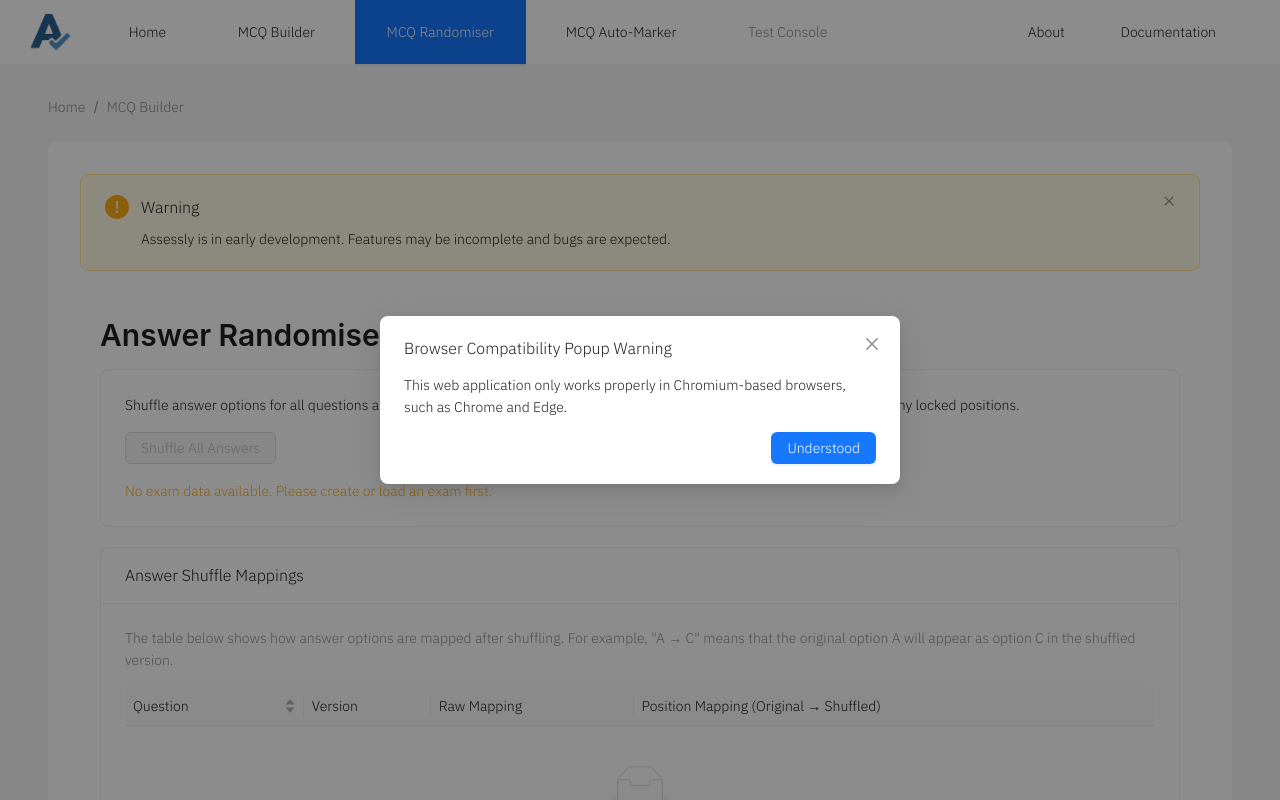
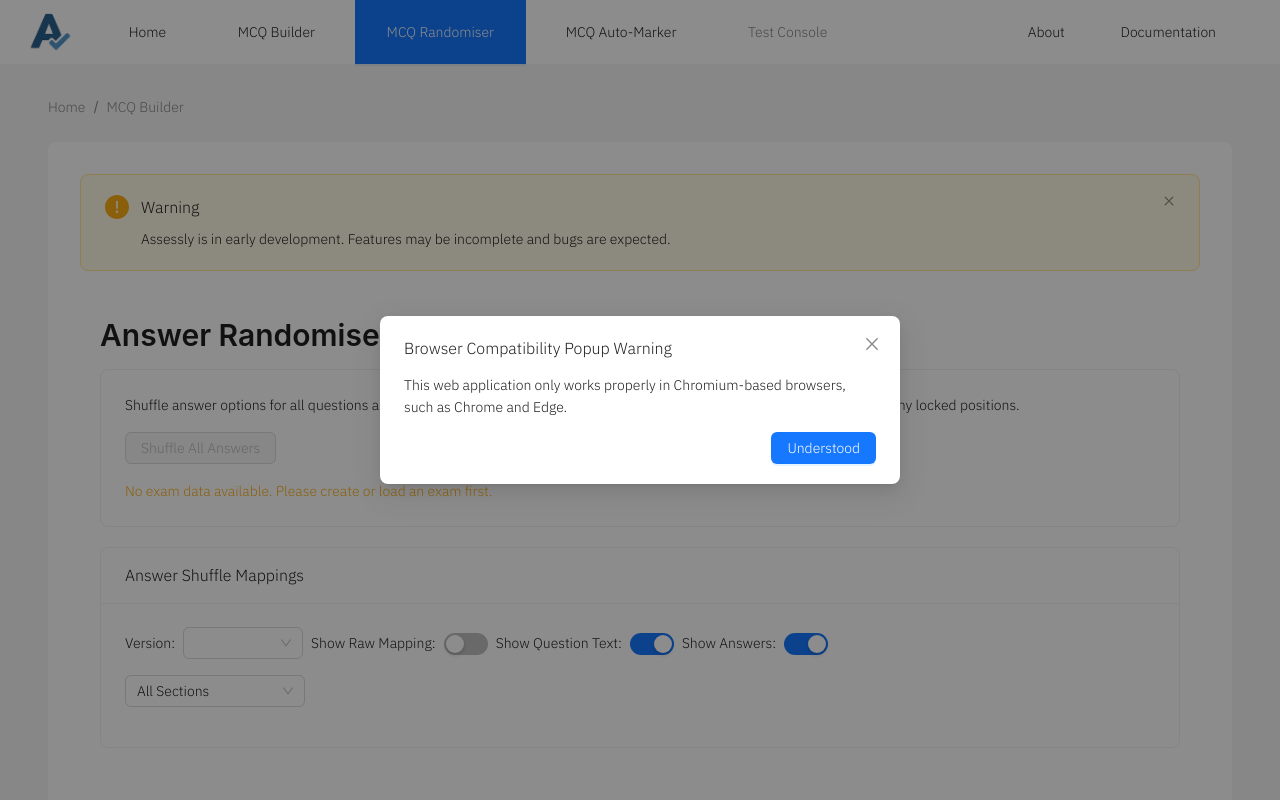
Before and after one commit to uoa-compsci399-2025-s1/capstone-project-2025-s1-team-11, a React (Vite) app in the folder client/: page /randomiser in a window 1280 px wide. Shown: the top 800 px of the page. Built offline with nearby package versions, Linux system fonts and the light colour scheme.

Commit message:
randomiser options by version, toggles for raw data, questions/answers

```diff
--- a/client/src/components/RandomisedExamDisplay.jsx
+++ b/client/src/components/RandomisedExamDisplay.jsx
@@ -1,3 +1,5 @@
+//unused, can probs be deleted
+
 import React, { useState } from "react";
 import { Typography, Tabs, Table } from "antd";
 
--- a/client/src/pages/randomiser.jsx
+++ b/client/src/pages/randomiser.jsx
@@ -1,29 +1,39 @@
 // src/pages/ExamFileManager.jsx
 import React, { useState } from "react";
 import { useDispatch, useSelector } from "react-redux";
-import { Button, Table, Card, Space, Typography } from "antd";
-import { regenerateShuffleMaps } from "../store/exam/examSlice"; // Your existing reducer
+import { Button, Table, Card, Space, Typography, Switch, Select, Spin } from "antd";
+import { regenerateShuffleMaps } from "../store/exam/examSlice"; // your existing reducer
 import { selectExamData, selectAllQuestionsFlat } from "../store/exam/selectors";
 
 const { Title, Text } = Typography;
 
 const Randomiser = () => {
+    // redux setup
     const dispatch = useDispatch();
     const exam = useSelector(selectExamData);
     const questions = useSelector(selectAllQuestionsFlat);
-    //const [hasShuffled, setHasShuffled] = useState(false);
+    // local ui state
+    const [selectedVersion, setSelectedVersion] = useState(exam?.versions?.[0] || '');
+    const [showRaw, setShowRaw] = useState(false);
+    const [isShuffling, setIsShuffling] = useState(false);
+    const [selectedSection, setSelectedSection] = useState("All");
+    const [showQuestion, setShowQuestion] = useState(true);
+    const [showAnswers, setShowAnswers] = useState(true);
 
+    // function to handle shuffling answers for all questions
     const handleShuffleAnswers = () => {
       if (!exam) {
         console.error("No exam data available to shuffle");
         return;
       }
-
-        dispatch(regenerateShuffleMaps()); // Using your existing reducer
-        //setHasShuffled(true);
+      setIsShuffling(true);
+      setTimeout(() => {
+        dispatch(regenerateShuffleMaps());
+        setIsShuffling(false);
+      }, 600);
     };
 
-    // Format mapping data for display
+    // format mapping data for display in table
     const getShuffleMappingData = () => {
         if (!questions || questions.length === 0) return [];
 
@@ -40,20 +50,21 @@ const Randomiser = () => {
                 }];
             }
 
-            // Create rows for each version
+            // create rows for each version of shuffle map
             return answerShuffleMaps.map((mapping, versionIndex) => ({
                 key: `q${questionNumber}-v${versionIndex + 1}`,
                 questionNumber,
                 version: exam.versions[versionIndex],
                 mapping: mapping.join(", "),
-                // Create map from original position to shuffled position
+                // create map from original position to shuffled position
                 mappingDetails: mapping
                     .map((pos, idx) => `${String.fromCharCode(65 + idx)} → ${String.fromCharCode(65 + pos)}`)
                     .join(", ")
             }));
-        }).flat(); // Flatten the nested arrays
+        }).flat(); // flatten the nested arrays
     };
 
+    // columns definition for the table display (currently not used in JSX)
     const columns = [
         {
             title: "Question",
@@ -78,43 +89,144 @@ const Randomiser = () => {
         }
     ];
 
+    // main render of the component
     return (
       <div style={{ padding: "20px" }}>
+        {/* page title */}
         <Title level={2}>Answer Randomiser</Title>
 
+        {/* card containing shuffle button and description */}
         <Card style={{ marginBottom: "20px" }}>
           <Space direction="vertical" size="middle" style={{ width: "100%" }}>
-                    <div>
+            {/* description text */}
             <Text>
               Shuffle answer options for all questions and versions of the exam.
               This will randomize the order of answers while respecting any locked positions.
             </Text>
-                    </div>
 
-                    <Button
-                        type="primary"
-                        onClick={handleShuffleAnswers}
-                        disabled={!exam}
-                    >
+            {/* button to trigger shuffle */}
+            <Button type="primary" onClick={handleShuffleAnswers} disabled={!exam}>
               Shuffle All Answers
             </Button>
 
+            {/* warning text if no exam data */}
             {!exam && (
               <Text type="warning">No exam data available. Please create or load an exam first.</Text>
             )}
           </Space>
         </Card>
+
+        {/* card containing shuffle mappings and controls */}
         <Card title="Answer Shuffle Mappings">
-                <Text type="secondary" style={{ marginBottom: "16px", display: "block" }}>
-                    The table below shows how answer options are mapped after shuffling.
-                    For example, "A → C" means that the original option A will appear as option C in the shuffled version.
+          {/* dropdowns and switches to control displayed data */}
+          <div style={{ marginBottom: 16 }}>
+            <Space wrap>
+              <Text strong>Version:</Text>
+              <Select
+                value={selectedVersion}
+                onChange={(value) => setSelectedVersion(value)}
+                style={{ width: 120 }}
+              >
+                {exam?.versions?.map((v, idx) => (
+                  <Select.Option key={idx} value={v}>
+                    {v}
+                  </Select.Option>
+                ))}
+              </Select>
+              <Space>
+                <Text strong>Show Raw Mapping:</Text>
+                <Switch checked={showRaw} onChange={(checked) => setShowRaw(checked)} />
+              </Space>
+              <Space>
+                <Text strong>Show Question Text:</Text>
+                <Switch checked={showQuestion} onChange={(checked) => setShowQuestion(checked)} />
+              </Space>
+              <Space>
+                <Text strong>Show Answers:</Text>
+                <Switch checked={showAnswers} onChange={(checked) => setShowAnswers(checked)} />
+              </Space>
+            </Space>
+          </div>
+
+          {/* section filter dropdown */}
+          <div style={{ marginBottom: 16 }}>
+            <Select
+              value={selectedSection}
+              onChange={setSelectedSection}
+              style={{ width: 180 }}
+            >
+              <Select.Option value="All">All Sections</Select.Option>
+              {/* couldnt get this to work... */}
+            </Select>
+          </div>
+
+          {/* spinner while shuffling */}
+          <Spin spinning={isShuffling}>
+            {/* list of questions filtered by section */}
+            <div>
+              {questions
+                .filter(q => selectedSection === "All" || q.section === selectedSection)
+                .map((question) => {
+                  // get index of selected version
+                  const versionIndex = exam?.versions?.indexOf(selectedVersion);
+                  // get shuffle mapping for this question and version
+                  const mapping = question.answerShuffleMaps?.[versionIndex];
+
+                  if (!mapping) return null;
+
+                  // create position mapping string for display
+                  const mappingDetails = mapping.map((pos, idx) =>
+                    `${String.fromCharCode(65 + idx)} → ${String.fromCharCode(65 + pos)}`
+                  ).join(", ");
+
+                  // raw mapping string
+                  const rawMap = mapping.join(", ");
+
+                  return (
+                    <Card
+                      key={question.id}
+                      type="inner"
+                      title={`Question ${question.questionNumber}${question.section ? ` — ${question.section}` : ''}`}
+                      style={{ marginBottom: 12 }}
+                    >
+                      {/* optionally show question text */}
+                      {showQuestion && (
+                        <Text style={{ display: "block", marginBottom: 8 }}>
+                          <strong>Text:</strong> {question.contentText || question.questionText}
                         </Text>
-                <Table
-                    dataSource={getShuffleMappingData()}
-                    columns={columns}
-                    size="small"
-                    pagination={{ pageSize: 20 }}
-                />
+                      )}
+                      {/* optionally show shuffled answers */}
+                      {showAnswers && question.answers?.length > 0 && mapping && (
+                        <div style={{ marginBottom: 8 }}>
+                          <Text strong>Shuffled Answers:</Text>
+                          <ul style={{ paddingLeft: "1.5em", marginBottom: 0 }}>
+                            {(() => {
+                              // create array of answers in shuffled order
+                              const shuffledAnswers = Array(mapping.length);
+                              mapping.forEach((shuffledIndex, originalIndex) => {
+                                shuffledAnswers[shuffledIndex] = question.answers?.[originalIndex];
+                              });
+                              // render shuffled answers list items
+                              return shuffledAnswers.map((answer, idx) => (
+                                <li key={idx}>
+                                  <Text>
+                                    {String.fromCharCode(65 + idx)}. {answer?.contentText || "[Missing Answer]"}
+                                  </Text>
+                                </li>
+                              ));
+                            })()}
+                          </ul>
+                        </div>
+                      )}
+                      {/* show either raw or position mapping */}
+                      <Text>
+                        <strong>{showRaw ? "Raw Mapping:" : "Position Mapping:"}</strong> {showRaw ? rawMap : mappingDetails}
+                      </Text>
+                    </Card>
+                  );
+                })}
+            </div>
+          </Spin>
         </Card>
       </div>
     );
```
Lines whose indentation alone changed are shown as unchanged.
